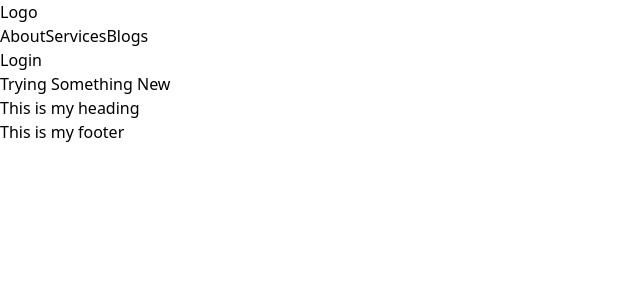
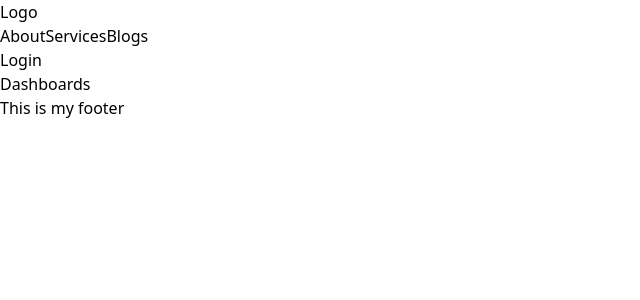
Before and after one commit to Mahbub049/next-js-practise, a Next.js app: page / in a window 1280 px wide. Shown: the top 300 px of the page, without its empty margins (0-640 px from the left). Built offline with nearby package versions, Linux system fonts and the light colour scheme.

Commit message:
group routing and conditional layout

```diff
--- /dev/null
+++ b/src/app/(dashboards)/page.jsx
@@ -0,0 +1,9 @@
+const page = () => {
+    return (
+        <div>
+            Dashboards
+        </div>
+    );
+};
+
+export default page;
--- a/src/components/Navbar.jsx
+++ b/src/components/Navbar.jsx
@@ -23,6 +23,10 @@
     const handler = () =>{
         router.push("/services")
     }
+
+    if(pathName.includes("dashboard"))
+      return <div className="bg-red-500">Dashboard Layout</div>
+
   return (
     <div>
       <nav className="bg-green-500 flex justify-between">
```
